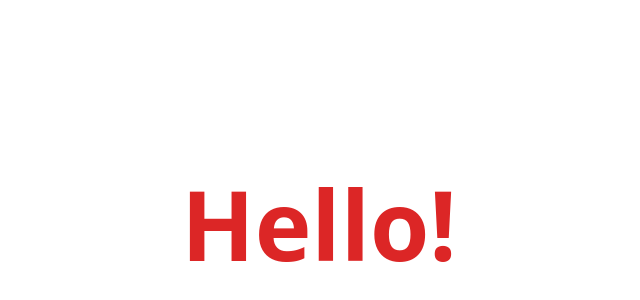
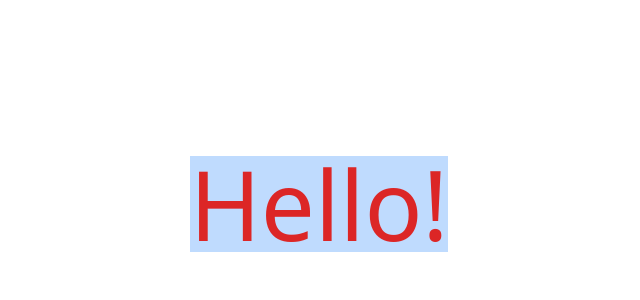
Before and after one commit to massil30/Ecommerce-Website, a React (Vite) app in the folder Frontend/: page / in a window 1280 px wide. Shown: the part 196-496 px from the top of the page, without its empty margins (321-961 px from the left). Built offline with nearby package versions, Linux system fonts and the light colour scheme.

Commit message:
add push.bat

```diff
--- a/Frontend/src/App.jsx
+++ b/Frontend/src/App.jsx
@@ -4,7 +4,7 @@ import viteLogo from '/vite.svg'
 import './App.css'
 export default function App() {
   return (
-    <div className="text-8xl font-bold text-center text-red-600 mt-10">
+    <div className="bg-blue-200  block">
      <p className='text-8xl text-red-600' >Hello!</p>
     </div>
   );
```
Also changed, not shown: Frontend/src/assets/logo.png (added), 1 other file (tests, documents, lock files or other folders).
